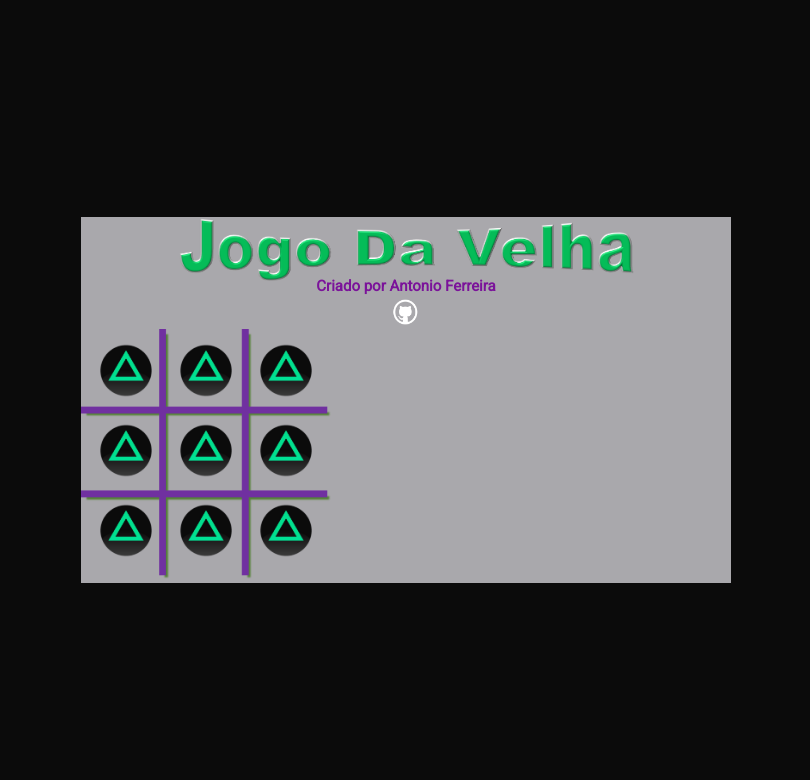
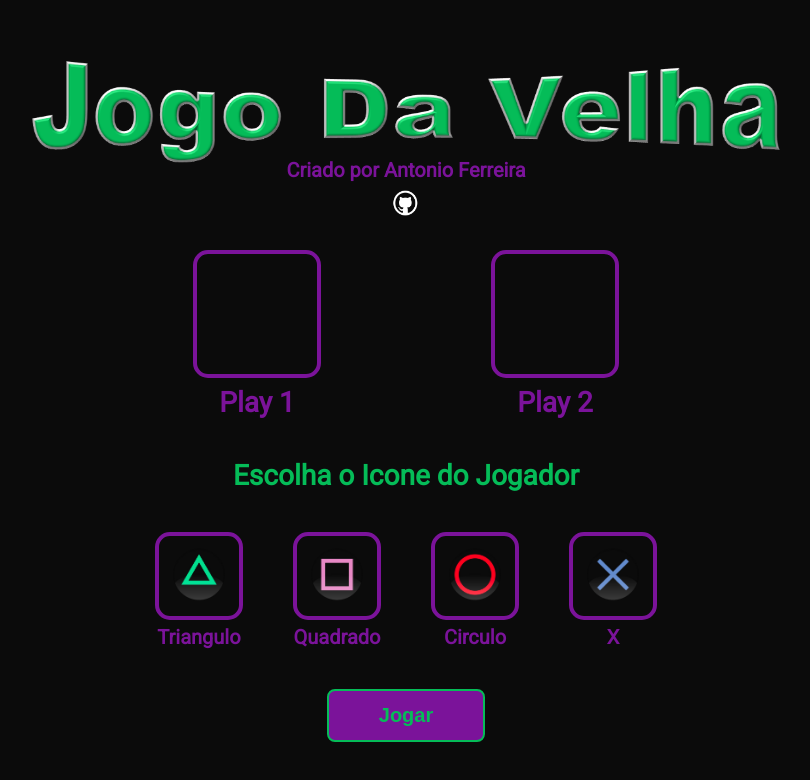
Before and after one commit to AdAntonio07/Ad-Jogo-Da-Velha, a Next.js app: page / in a window 1280 px wide. Shown: the top 780 px of the page, without its empty margins (234-1044 px from the left). Built offline with nearby package versions, Linux system fonts and the light colour scheme.

Commit message:
Trabalhando nas alteracões

```diff
--- a/pages/index.jsx
+++ b/pages/index.jsx
@@ -1,12 +1,13 @@
-import GameContainer from '../src/components/game/GameContainer'
-import GameHeader from '../src/components/game/gameHeader/GameHeader'
-import GameLayout from '../src/components/game/gameLayout/GameLayout'
+import Header from '../src/components/header/Header'
+import SelectPlayer from '../src/components/selectPage/selectPlayer/SelectPlayer'
+import Container from '../src/components/container/Container'
+
 function HomePage() {
   return (
-    <GameContainer>
-      <GameHeader />
-      <GameLayout />
-    </GameContainer>
+    <Container>
+      <Header />
+      <SelectPlayer />
+    </Container>
   )
 }
 
--- a/src/components/selectPage/Container.jsx
+++ b/src/components/container/Container.jsx
@@ -5,11 +5,10 @@ const StyledContainer = styled.div`
   display: flex;
   justify-content: center;
   align-items: center;
-  padding: 0 20px;
+  padding: 0 30px;
 `
 const StyledChildren = styled.div`
   max-width: 600px;
-  width: 100%;
 `
 
 function Container({ children }) {
--- a/src/components/game/gameHeader/GameHeader.jsx
+++ /dev/null
@@ -1,34 +0,0 @@
-import styled from 'styled-components'
-
-import Header from '../../header/Header'
-import Icon from '../../icon/Icon'
-
-const AlingItem = styled.div`
-  display: flex;
-  flex-direction: column;
-  align-items: center;
-  gap: 10px;
-`
-const P = styled.p`
-  color: ${(props) => props.theme.colors.purple};
-  font-size: 15px;
-  font-weight: bolder;
-`
-const Position = styled.div`
-  position: absolute;
-  margin-top: 60px;
-`
-
-function GameHeader() {
-  return (
-    <AlingItem>
-      <Header size="70%" />
-      <Position>
-        <P>Criado por Antonio Ferreira</P>
-      </Position>
-      <Icon iconName="githunb" size="30px" />
-    </AlingItem>
-  )
-}
-
-export default GameHeader
--- a/src/components/header/Header.jsx
+++ b/src/components/header/Header.jsx
@@ -1,8 +1,23 @@
-function Header({ size }) {
-  return <img src="../icon/Title.png" width={size} />
-}
-Header.defaultprops = {
-  size: '100%'
+import styled from 'styled-components'
+
+import Icon from '../icon/Icon'
+import SubTitle from './SubTitle'
+
+const AlignItem = styled.div`
+  display: flex;
+  flex-direction: column;
+  justify-content: center;
+  align-items: center;
+  margin-bottom: 70px;
+`
+
+function Header() {
+  return (
+    <AlignItem>
+      <Icon iconName="Title" size="750" />
+      <SubTitle />
+    </AlignItem>
+  )
 }
 
 export default Header
--- /dev/null
+++ b/src/components/header/SubTitle.jsx
@@ -0,0 +1,29 @@
+import styled from 'styled-components'
+import Icon from '../icon/Icon'
+
+const AlignItem = styled.div`
+  display: flex;
+  flex-direction: column;
+  justify-content: center;
+  align-items: center;
+  gap: 8px;
+  position: absolute;
+  margin-top: 140px;
+`
+
+const P = styled.p`
+  color: ${(props) => props.theme.colors.purple};
+  font-weight: bolder;
+  font-size: 20px;
+`
+
+function SubTitle() {
+  return (
+    <AlignItem>
+      <P>Criado por Antonio Ferreira</P>
+      <Icon iconName="Githunb" size="30px" />
+    </AlignItem>
+  )
+}
+
+export default SubTitle
--- a/src/components/button/Button.jsx
+++ b/src/components/selectPage/button/Button.jsx
@@ -1,4 +1,5 @@
 import styled from 'styled-components'
+import Link from 'next/link'
 
 const StyledButton = styled.button`
   padding: 13px 50px;
@@ -11,8 +12,8 @@ const StyledButton = styled.button`
   background-color: ${(props) => props.theme.colors.purple};
 `
 
-function Button({ children }) {
-  return <StyledButton>{children}</StyledButton>
+function Button({ onClick }) {
+  return <StyledButton onClick={onClick}>Jogar</StyledButton>
 }
 
 export default Button
--- a/src/components/selectPage/selectIcon/SelectIcon.jsx
+++ b/src/components/selectPage/selectIcon/SelectIcon.jsx
@@ -1,4 +1,5 @@
 import { useState } from 'react'
+import Link from 'next/link'
 
 import ChosenPlayer from '../chosenPlayer/ChosenPlayer'
 import ChoosePlayer from '../choosePlayer/ChoosePlayer'
@@ -18,9 +19,11 @@ function SelectPlay() {
 
   return (
     <>
-      <ChosenPlayer play1={playUm} play2={playDois} />
-      <ChoosePlayer />
-      <PlayerIcon onSelectIcon={handleSelectIcon} />
+      <>
+        <ChosenPlayer play1={playUm} play2={playDois} />
+        <ChoosePlayer />
+        <PlayerIcon onSelectIcon={handleSelectIcon} />
+      </>
     </>
   )
 }
--- /dev/null
+++ b/src/components/selectPage/selectPlayer/SelectPlayer.jsx
@@ -0,0 +1,24 @@
+import styled from 'styled-components'
+
+import SelectIcon from '../selectIcon/SelectIcon'
+import Button from '../button/Button'
+
+const SyteledAligh = styled.div`
+  display: flex;
+  flex-direction: column;
+  align-items: center;
+  gap: 40px;
+`
+
+function SelectPlayer() {
+  return (
+    <>
+      <SyteledAligh>
+        <SelectIcon />
+        <Button />
+      </SyteledAligh>
+    </>
+  )
+}
+
+export default SelectPlayer
```
Also changed, not shown: pages/SelectPlayer.jsx (deleted, +0 -28 lines), src/components/game/gamePage/GamePage.jsx (added, +14 -0 lines).
